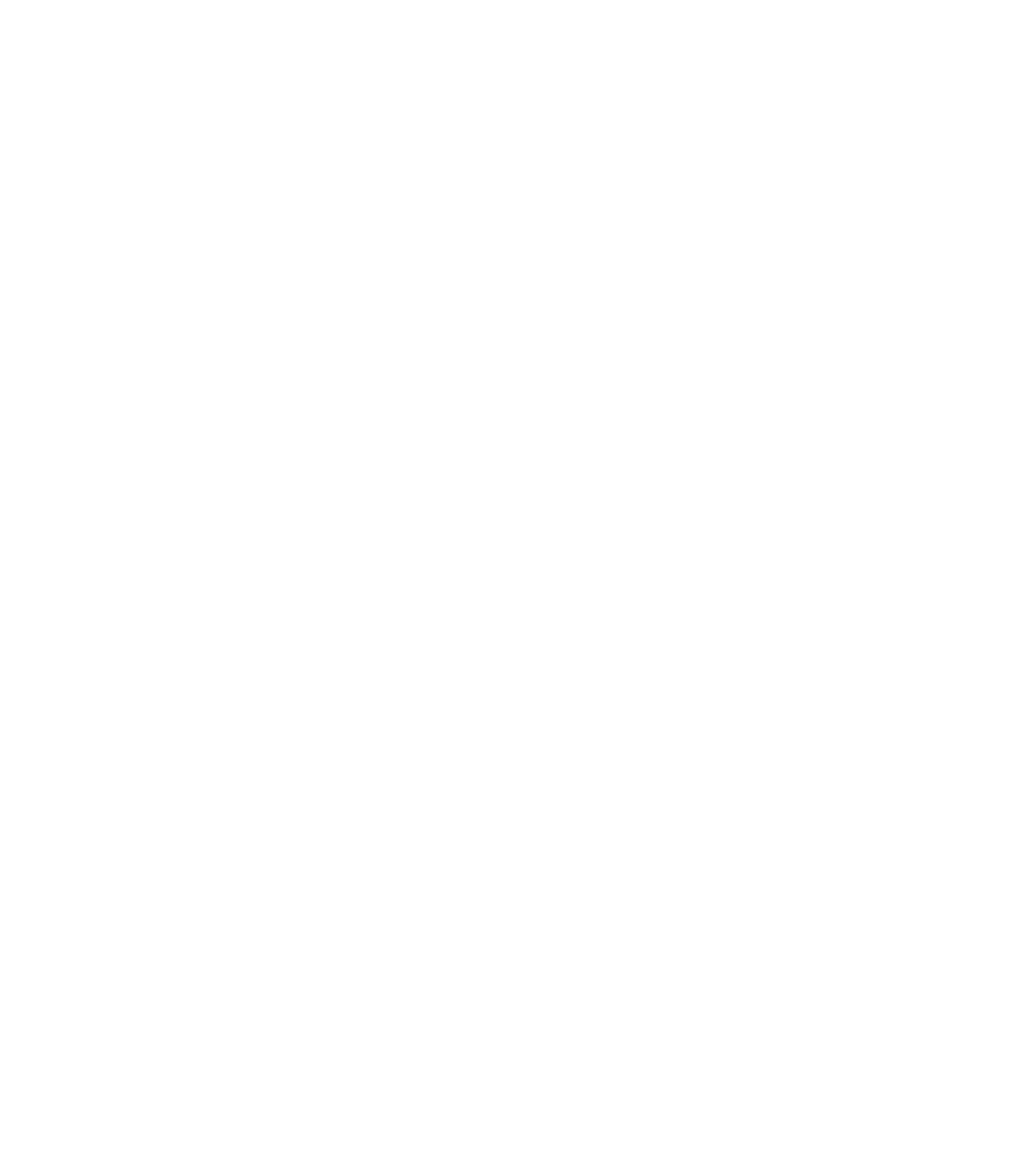
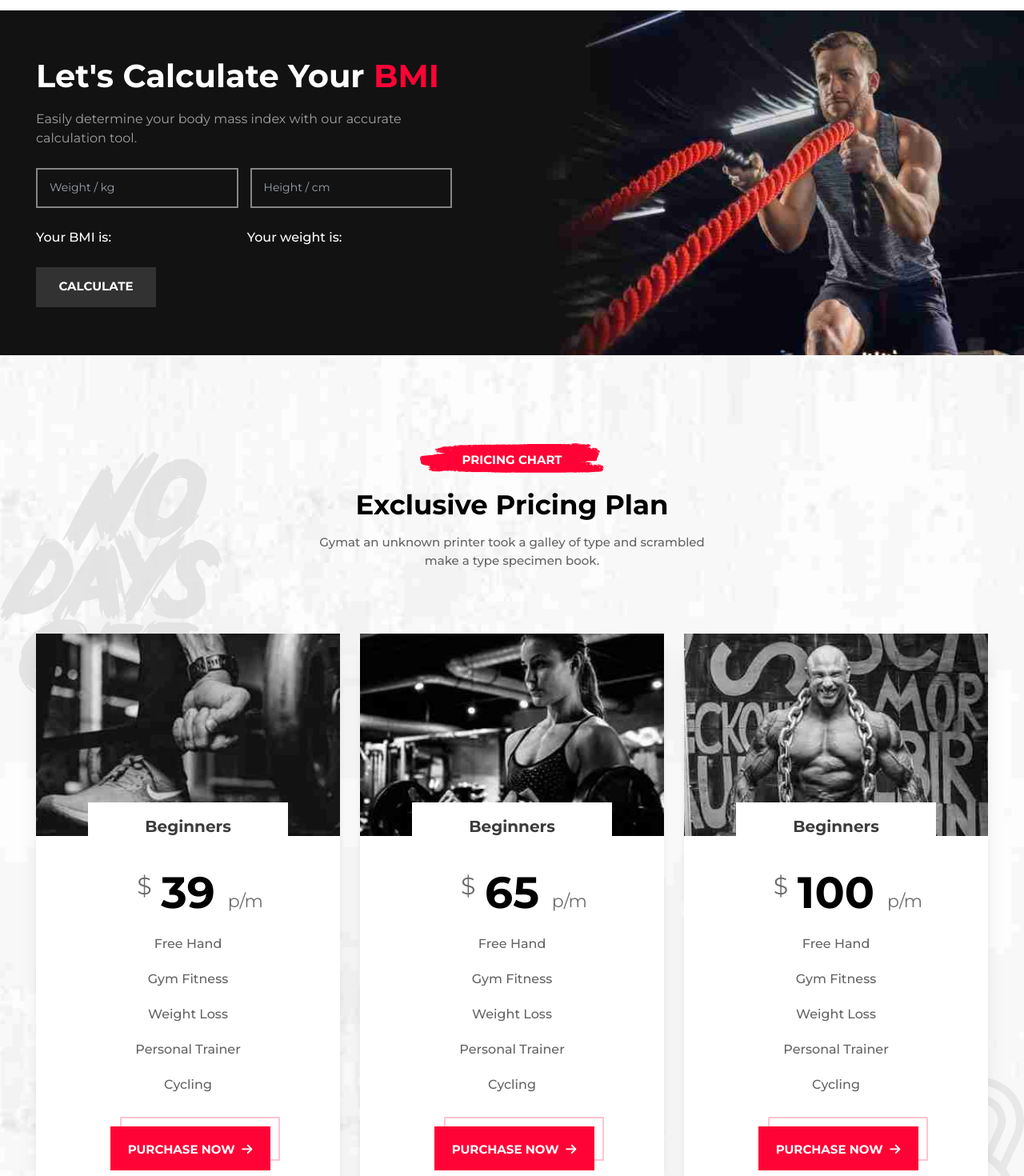
Before and after one commit to jpzambranoleon/gymate, a React (Vite) app: page / in a window 1280 px wide. Shown: the part 6900-8370 px from the top of the page at 80% size. Before the commit the page ends 6913 px from the top, so only its background shows below. Built offline with nearby package versions, Linux system fonts and the light colour scheme.

Commit message:
modified file

```diff
--- a/src/index.css
+++ b/src/index.css
@@ -615,6 +615,40 @@ body {
 
 }
 
+/* bmi section */
+
+.bmi-section {
+  background-image: url('src/assets/images/bmi/background.jpg');
+  object-fit: cover;
+  background-size: cover;
+  background-position: center right;
+  background-repeat: no-repeat;
+}
+
+/* price section */
+
+.pricing-section {
+  background-image: url('src/assets/images/pricing/background.jpg');
+  object-fit: cover;
+  background-size: cover;
+  background-position: center;
+  background-repeat: no-repeat;
+}
+
+.pricing-cta {
+  transition: all 0.4s;
+  margin-top: 4rem;
+}
+
+.pricing-cta::after {
+  border: 2px solid #ff03353b;
+
+}
+
+.pricing-cta:hover:after {
+  border: 2px solid #FF0336;
+}
+
 /* scrollbar ------------------------- */
 
 /* Firefox */
--- a/src/views/Home.jsx
+++ b/src/views/Home.jsx
@@ -1,8 +1,10 @@
 import About from "../components/About/About";
+import BmiCalc from "../components/BmiCalc";
 import ChooseUs from "../components/ChooseUs";
 import Featured from "../components/Featured";
 import Gallery from "../components/Gallery";
 import Hero from "../components/Hero";
+import Pricing from "../components/Pricing/Pricing";
 import Testimonials from "../components/Testimonials/Testimonials";
 import Trainers from "../components/Trainers/Trainers";
 
@@ -16,6 +18,8 @@ export default function Home() {
       <Trainers />
       <Testimonials />
       <Gallery />
+      <BmiCalc />
+      <Pricing />
     </>
   );
 }
```
